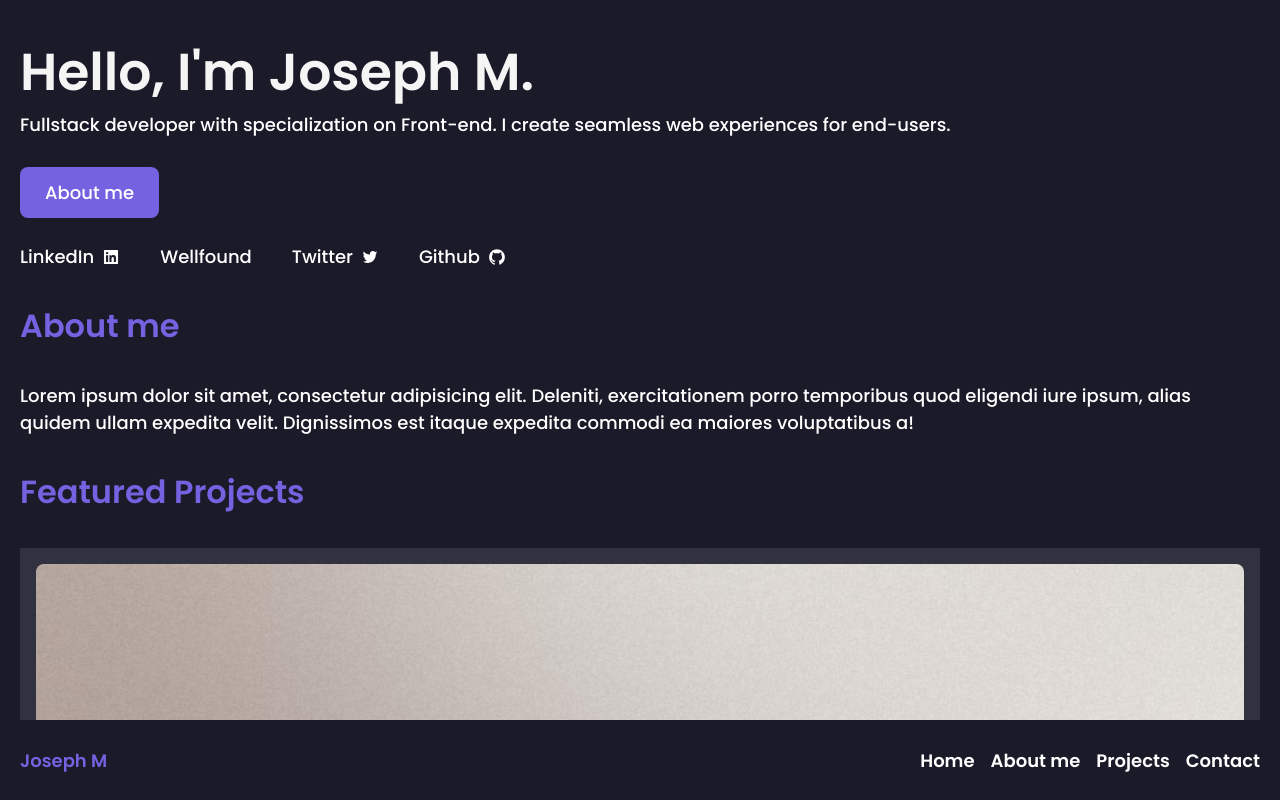
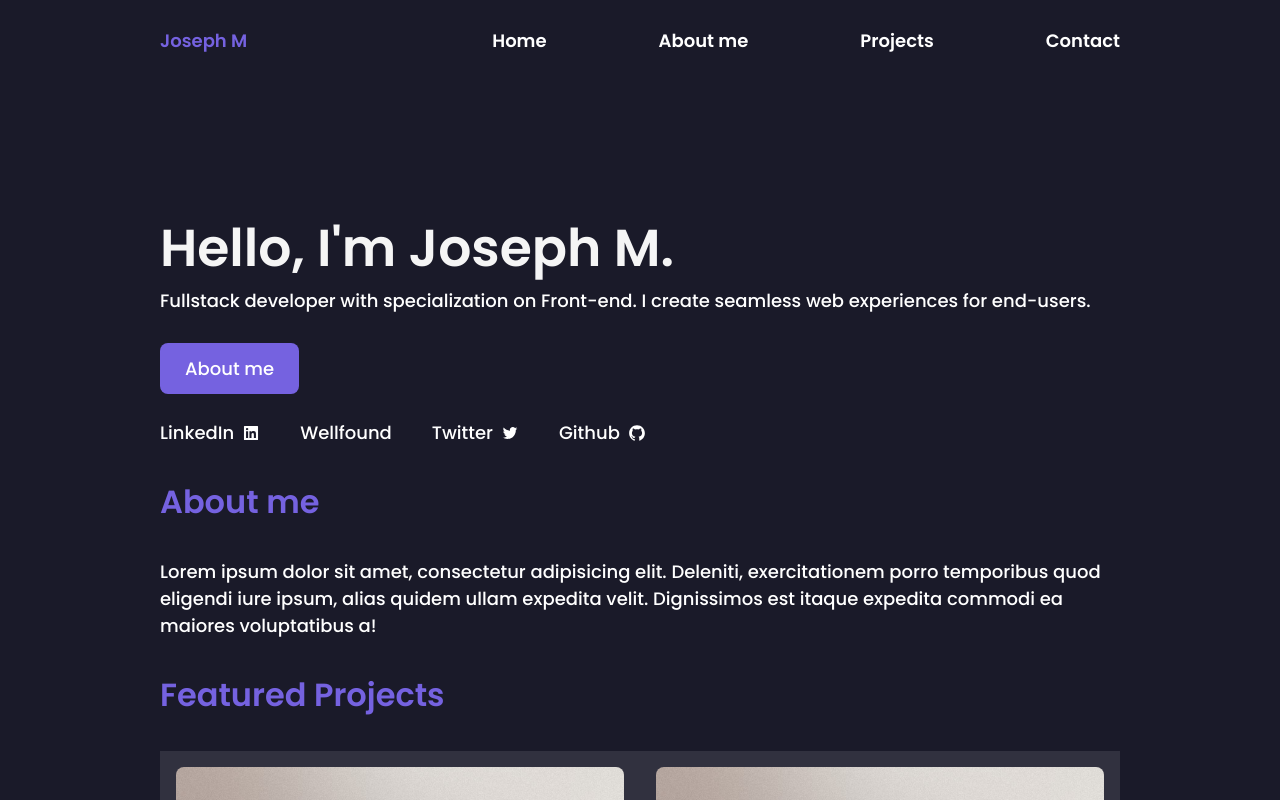
Before and after one commit to Mariga94/josephm, a Next.js app: page / in a window 1280 px wide. Shown: the top 800 px of the page. Built offline with nearby package versions, Linux system fonts and the light colour scheme.

Commit message:
Add styling to all screen sizes

```diff
--- a/app/globals.css
+++ b/app/globals.css
@@ -206,7 +206,7 @@ a {
 }
 
 .tool-section > article {
-  @apply flex flex-col gap-4 p-4;
+  @apply flex flex-col gap-4 p-4 items-center;
   border-radius: 0.5rem;
   background: #31313f;
   box-shadow: 0px 4px 4px 0px rgba(0, 0, 0, 0.25);
@@ -216,7 +216,7 @@ a {
 }
 
 .tool-section > article > ul > li {
-  @apply flex flex-col;
+  @apply flex flex-col items-center justify-center flex-1;
 }
 
 .tool-icon {
@@ -244,7 +244,7 @@ a {
   font-size: 5rem;
 }
 /* Small screen sizes */
-@media (min-width: 480px) {
+@media (max-width: 575.98px) {
   .containers {
     @apply px-5 w-full;
   }
@@ -270,6 +270,8 @@ a {
   .tool-section {
     @apply flex flex-col gap-10;
   }
+  .tool-section > article {
+  }
   .title {
     font-size: 3.25rem;
     font-weight: 600;
@@ -277,3 +279,123 @@ a {
     color: var(--light-color);
   }
 }
+
+@media (min-width: 576px) and (max-width: 767.98px) {
+  .containers {
+    @apply px-10 w-full;
+  }
+  .navbar {
+    position: fixed;
+    top: auto;
+    bottom: 0;
+    left: 0;
+  }
+  .nav-links {
+    @apply gap-4;
+  }
+  .projects-div {
+    @apply flex-col w-full;
+  }
+  .projects-div > article {
+    @apply w-full p-4 flex flex-col gap-4;
+  }
+  .service-section {
+    @apply flex flex-col gap-10;
+  }
+
+  .tool-section {
+    @apply flex flex-col gap-10;
+  }
+  .tool-section > article {
+  }
+  .title {
+    font-size: 3.25rem;
+    font-weight: 600;
+    margin-top: 2.06rem;
+    color: var(--light-color);
+  }
+}
+
+@media (min-width: 768px) and (max-width: 991.98px) {
+  .containers {
+    @apply px-10 w-full;
+  }
+  .navbar {
+    position: fixed;
+    top: auto;
+    bottom: 0;
+    left: 0;
+  }
+  .nav-links {
+    @apply gap-10;
+  }
+  .projects-div {
+    @apply flex-col w-full;
+  }
+  .projects-div > article {
+    @apply w-full p-4 flex flex-col gap-4;
+  }
+  .service-section {
+    @apply flex flex-col gap-10;
+  }
+
+  .tool-section {
+    @apply flex flex-col gap-10;
+  }
+  .tool-section > article {
+  }
+
+  .tool-section > article > ul {
+  }
+  .title {
+    font-size: 3.25rem;
+    font-weight: 600;
+    margin-top: 2.06rem;
+    color: var(--light-color);
+  }
+}
+
+@media (min-width: 992px) and (max-width: 1199.98px) {
+  .containers {
+    @apply px-10 w-full;
+  }
+  .navbar {
+    position: fixed;
+    top: auto;
+    bottom: 0;
+    left: 0;
+  }
+  .nav-links {
+    @apply gap-10;
+  }
+  .projects-div {
+    @apply flex-col w-full;
+  }
+  .projects-div > article {
+    @apply w-full p-4 flex flex-col gap-4;
+  }
+  .service-section {
+    @apply flex flex-col gap-10;
+  }
+
+  .tool-section {
+    @apply flex flex-col gap-10;
+  }
+  .tool-section > article {
+  }
+
+  .tool-section > article > ul {
+  }
+  .title {
+    font-size: 3.25rem;
+    font-weight: 600;
+    margin-top: 2.06rem;
+    color: var(--light-color);
+  }
+}
+
+@media (min-width: 1200px) {
+  .tool-section {
+    @apply gap-10;
+  }
+}
--- a/app/page.tsx
+++ b/app/page.tsx
@@ -23,11 +23,10 @@ import {
   SiNextdotjs,
   SiJira,
   SiExpress,
-  SiGmail
+  SiGmail,
 } from "react-icons/si";
 import placeholder from "@/public/assets/pic10.jpg";
 const Home = () => {
-
   return (
     <>
       <header className="containers" id="home">
@@ -238,8 +237,10 @@ const Home = () => {
                 <SiTailwindcss className="tool-icon" />
                 <span>Taiwind</span>
               </li>
-              <FaSass className="tool-icon" />
-              <li>Sass</li>
+              <li>
+                <FaSass className="tool-icon" />
+                <span>Sass</span>
+              </li>
             </ul>
           </article>
           <article>
@@ -304,11 +305,8 @@ const Home = () => {
         <section className="contact-section">
           <h3 className="project-title">Reach me through socials</h3>
           <section className="contact-section-socials">
-          <div>
-              <Link
-                href="mailto:josephmariga@duck.com"
-                target="_blank"
-              >
+            <div>
+              <Link href="mailto:josephmariga@duck.com" target="_blank">
                 <SiGmail className="contact-react-icons" />
               </Link>
             </div>
--- a/tailwind.config.js
+++ b/tailwind.config.js
@@ -1,14 +1,25 @@
 /** @type {import('tailwindcss').Config} */
 module.exports = {
   content: [
-    './pages/**/*.{js,ts,jsx,tsx,mdx}',
-    './components/**/*.{js,ts,jsx,tsx,mdx}',
-    './app/**/*.{js,ts,jsx,tsx,mdx}',
+    "./pages/**/*.{js,ts,jsx,tsx,mdx}",
+    "./components/**/*.{js,ts,jsx,tsx,mdx}",
+    "./app/**/*.{js,ts,jsx,tsx,mdx}",
   ],
   theme: {
-    extend: {
+    extend: {},
+  },
+  screens: {
+    sm: "576px",
+    // => @media (min-width: 576px) { ... }
 
-    },
+    md: "768px",
+    // => @media (min-width: 768px) { ... }
+
+    lg: "992px",
+    // => @media (min-width: 992px) { ... }
+
+    xl: "1200px",
+    // => @media (min-width: 1200px) { ... }
   },
   plugins: [],
-}
+};
```
